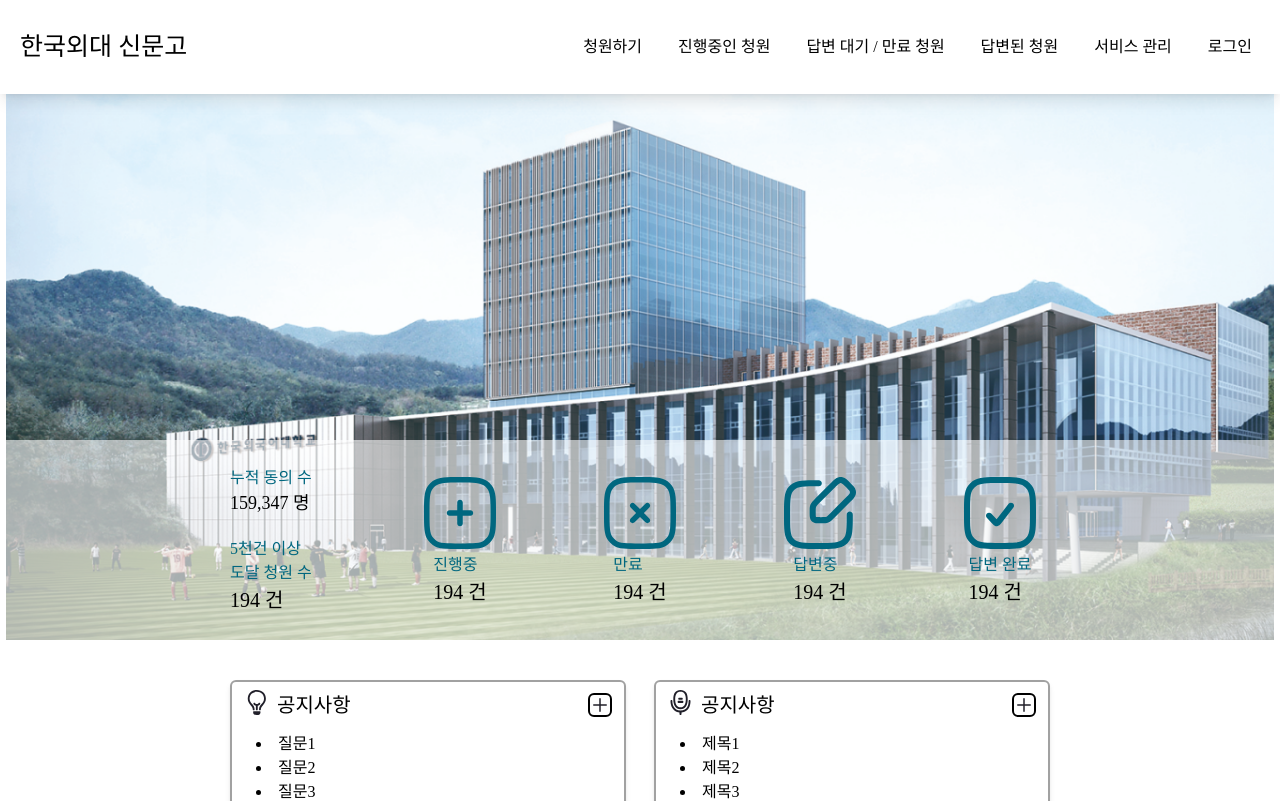
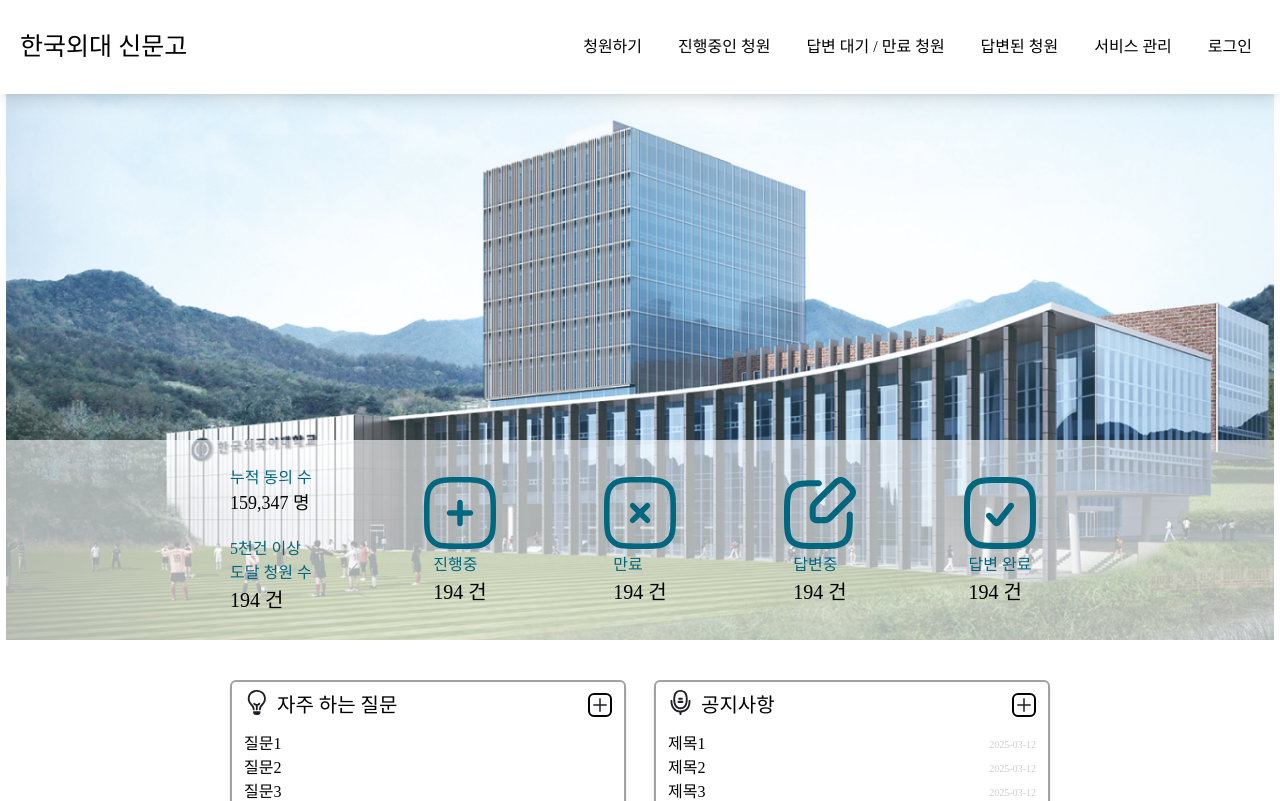
Before and after one commit to yunchan312/HufsPetition, a React (Vite) app: page / in a window 1280 px wide. Shown: the top 801 px of the page. Built offline with nearby package versions, Linux system fonts and the light colour scheme; a web font is replaced by a local one.

Commit message:
fix fix fix

```diff
--- a/src/Components/AnnouncementCard.tsx
+++ b/src/Components/AnnouncementCard.tsx
@@ -5,16 +5,16 @@ import MoreIcon from "../assets/More.svg";
 const AnnouncementCard = () => {
   const navigate = useNavigate();
   const announcement = [
-    { title: "제목", id: 0 },
-    { title: "제목", id: 0 },
-    { title: "제목", id: 0 },
-    { title: "제목", id: 0 },
-    { title: "제목", id: 0 },
-    { title: "제목", id: 0 },
-    { title: "제목", id: 0 },
-    { title: "제목", id: 0 },
-    { title: "제목", id: 0 },
-    { title: "제목", id: 0 },
+    { title: "제목", id: 0, date: "2025-03-12" },
+    { title: "제목", id: 0, date: "2025-03-12" },
+    { title: "제목", id: 0, date: "2025-03-12" },
+    { title: "제목", id: 0, date: "2025-03-12" },
+    { title: "제목", id: 0, date: "2025-03-12" },
+    { title: "제목", id: 0, date: "2025-03-12" },
+    { title: "제목", id: 0, date: "2025-03-12" },
+    { title: "제목", id: 0, date: "2025-03-12" },
+    { title: "제목", id: 0, date: "2025-03-12" },
+    { title: "제목", id: 0, date: "2025-03-12" },
   ];
   return (
     <div className="homeElement">
@@ -29,14 +29,15 @@ const AnnouncementCard = () => {
         <img src={MoreIcon} alt="icon" className="border-2 rounded-md" />
       </div>
 
-      <div className="px-3">
+      <div>
         {announcement.map((a, i) => (
           <li
             key={i}
-            className="cursor-pointer transition phone:hover:font-G"
+            className="cursor-pointer transition phone:hover:font-G phone:hover:bg-Point/20 flex items-center justify-between list-none"
             onClick={() => navigate(`/announcement/${a.id}`)}
           >
-            {a.title + (i + 1)}
+            <span>{a.title + (i + 1)}</span>
+            <span className="text-black/20 text-[10px]">{a.date}</span>
           </li>
         ))}
       </div>
--- a/src/Components/FandQCard.tsx
+++ b/src/Components/FandQCard.tsx
@@ -24,16 +24,16 @@ const FandQCard = () => {
       >
         <div className="flex items-start gap-2 ">
           <img src={BulbIcon} alt="icon" className="size-[25px]" />
-          <span className="text-[20px]">공지사항</span>
+          <span className="text-[20px]">자주 하는 질문</span>
         </div>
         <img src={MoreIcon} alt="icon" className="border-2 rounded-md" />
       </div>
 
-      <div className="px-3">
+      <div className="">
         {FandQ.map((a, i) => (
           <li
             key={i}
-            className="cursor-pointer transition phone:hover:font-G"
+            className="cursor-pointer transition phone:hover:font-G phone:hover:bg-Point/20 flex items-center justify-between list-none"
             onClick={() => navigate(`/fq`)}
           >
             {a.title + (i + 1)}
--- a/src/Components/HomeSwiper.tsx
+++ b/src/Components/HomeSwiper.tsx
@@ -21,7 +21,7 @@ const HomeSwiper = () => {
         opacity: 0,
         duration: 1.5,
         delay: 3,
-        onComplete: () => setNow((now + 1) % 5),
+        onComplete: () => setNow((now + 1) % 3),
       }
     );
   }, [now]);
@@ -42,34 +42,32 @@ const HomeSwiper = () => {
       );
     } else if (target === 1) {
       return (
+        <div className="flex items-center justify-center gap-3">
           <div className="font-G flex flex-col items-center justify-center pt-5">
             <div className="text-Point px-10 text-[30px]">진행중</div>
             <img src={OnGoingIcon} className="size-[100px] text-Point mx-10" />
             <span className="text-black text-[25px] py-2">194 건</span>
           </div>
-      );
-    } else if (target === 2) {
-      return (
           <div className="font-G flex flex-col items-center justify-center pt-5">
             <div className="text-Point px-10 text-[30px]">만료</div>
             <img src={CancelIcon} className="size-[100px] text-Point mx-10" />
             <span className="text-black text-[25px] py-2">194 건</span>
           </div>
+        </div>
       );
-    } else if (target === 3) {
+    } else if (target === 2) {
       return (
+        <div className="flex items-center justify-center gap-3">
           <div className="font-G flex flex-col items-center justify-center pt-5">
             <div className="text-Point px-10 text-[30px]">답변중</div>
             <img src={ReplyIcon} className="size-[100px] text-Point mx-10" />
             <span className="text-black text-[25px] py-2">194 건</span>
           </div>
-      );
-    } else if (target === 4) {
-      return (
           <div className="font-G flex flex-col items-center justify-center pt-5">
             <div className="text-Point px-10 text-[30px]">답변 완료</div>
             <img src={DoneIcon} className="size-[100px] text-Point mx-10" />
             <span className="text-black text-[25px] py-2">194 건</span>
+          </div>
         </div>
       );
     }
--- a/src/Layout.tsx
+++ b/src/Layout.tsx
@@ -5,10 +5,10 @@ import Footer from "./Footer";
 const Layout = () => {
   return (
     <div className="min-h-[100vh] flex flex-col justify-between items-center font-GL">
-      <div className="relative z-50 w-[100%]">
+      <div className="relative z-30 w-[100%]">
         <Navigator />
       </div>
-      <div className="phone:w-[900px] w-[100%] z-40 flex items-center justify-center pt-10">
+      <div className="phone:w-[900px] w-[100%] z-20 flex items-center justify-center pt-10">
         <Outlet />
       </div>
 
--- a/src/Navigator.tsx
+++ b/src/Navigator.tsx
@@ -41,7 +41,7 @@ const Navigator = () => {
           state={isMenu}
         />
       ) : null}
-      <div className="absolute px-5 phone:py-7 py-4 bg-white shadow-lg w-full text-black flex items-center justify-between">
+      <div className="absolute z-50 px-5 phone:py-7 py-4 bg-white shadow-lg w-full text-black flex items-center justify-between">
         <div
           className="text-[25px] font-G flex items-center gap-1 select-none cursor-pointer"
           onClick={() => navigate("/")}
--- a/src/Pages/PetitionDetail.tsx
+++ b/src/Pages/PetitionDetail.tsx
@@ -5,6 +5,8 @@ import AgreeModal from "../Components/AgreeModal";
 import { useRecoilValue } from "recoil";
 import { isAdmin } from "../atom";
 import PetitionDetailBtn from "../Components/PetitionDetailBtn";
+import BackIcon from "../assets/Back.svg";
+import { useNavigate } from "react-router-dom";
 
 interface AgreeForm {
   agree: string;
@@ -52,14 +54,21 @@ const PetitionDetail = () => {
   };
   const [isModal, setIsModal] = useState(false);
   const user = useRecoilValue(isAdmin);
+  const navigate = useNavigate();
 
   return (
-    <div className="py-[80px] phone:px-10 px-1 w-[90%]">
+    <div className="py-10 phone:px-10 px-3 w-full phone:w-[900px] mx-auto">
       {isModal ? (
-        <div className="bg-black/40 fixed top-0 left-0 w-screen h-screen flex items-center justify-center">
+        <div className="overlay">
           <AgreeModal setter={setIsModal} />
         </div>
       ) : null}
+      <div
+        className="flex items-center cursor-pointer phone:hover:scale-[1.01] transition"
+        onClick={() => navigate(-1)}
+      >
+        <img src={BackIcon} alt="icon" className="size-[23px]" /> 뒤로가기
+      </div>
       <div className="text-[30px] my-5 font-G py-2">
         국위선양 BTS 멤버들 군면제 해주세요
       </div>
--- a/src/index.css
+++ b/src/index.css
@@ -49,6 +49,9 @@
 .homeElement {
   @apply border-2 border-neutral-400 rounded-md shadow-md w-full h-[310px] px-3 py-2 flex flex-col gap-3;
 }
+.overlay {
+  @apply bg-black/40 fixed top-0 left-0 w-screen h-screen flex items-center justify-center;
+}
 @font-face {
   font-family: "G";
   src: url("https://fastly.jsdelivr.net/gh/projectnoonnu/noonfonts_2001@1.1/GmarketSansMedium.woff")
```
Also changed, not shown: src/App.tsx (+4 -4 lines), src/assets/Back.svg (added). Lines whose indentation alone changed are shown as unchanged.
